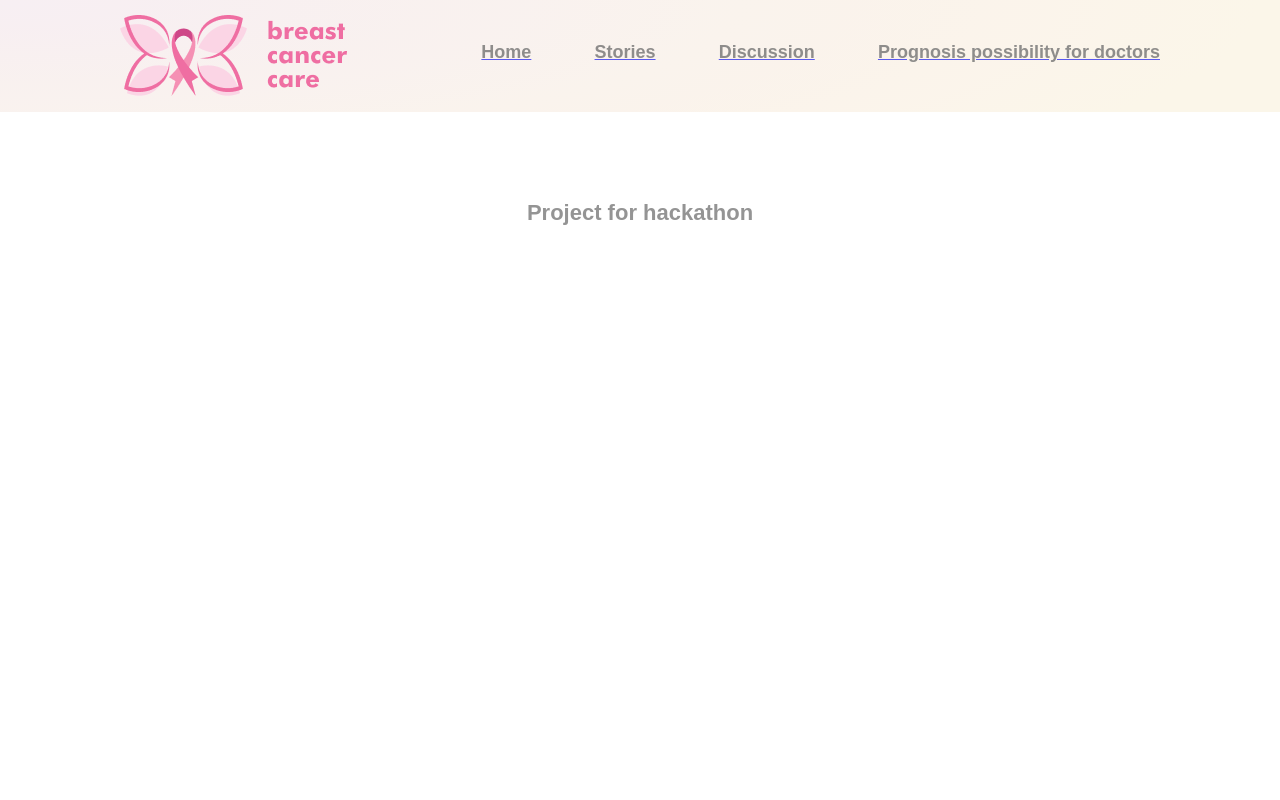
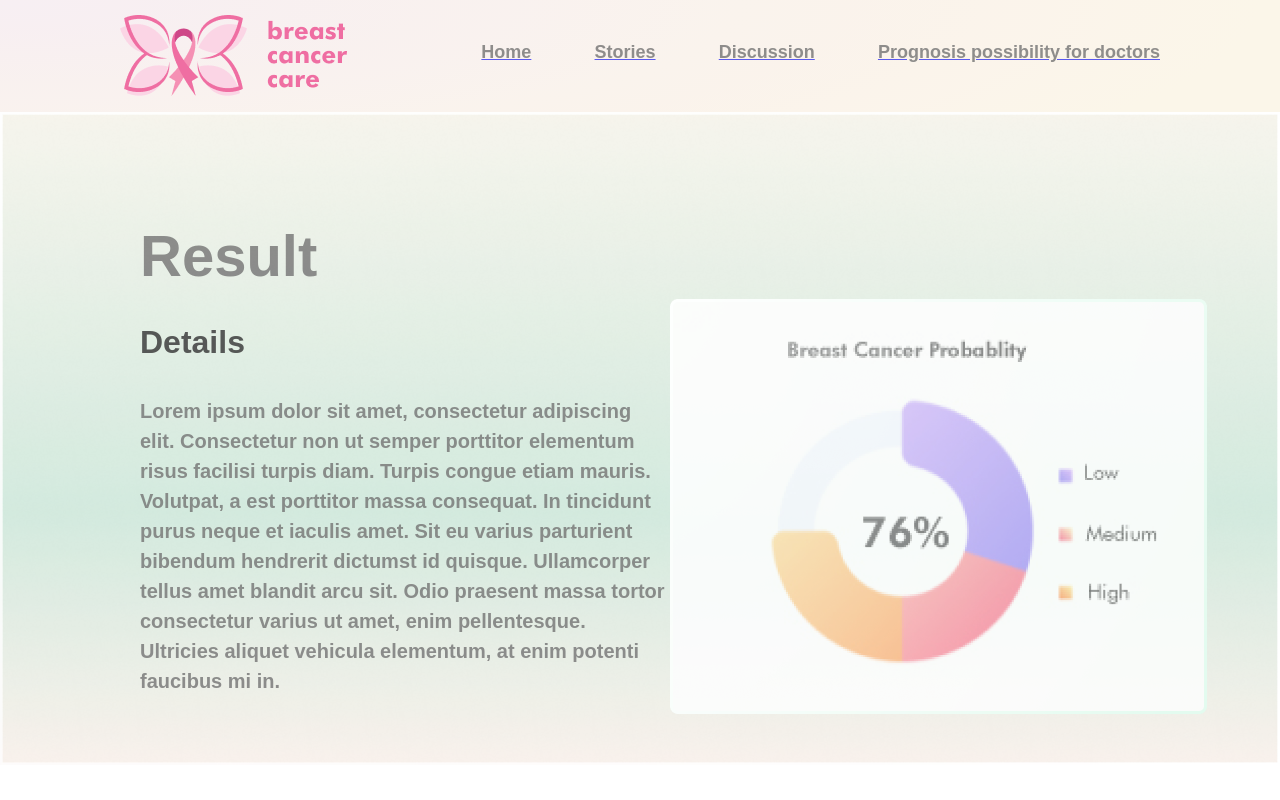
Before and after one commit to impedaka/project, a React (Create React App) app: page /result in a window 1280 px wide. Shown: the top 800 px of the page. Built offline with nearby package versions, Linux system fonts and the light colour scheme.

Commit message:
result page

```diff
--- a/src/App.js
+++ b/src/App.js
@@ -7,6 +7,7 @@ import TestPage from "./pages/Test";
 import Footer from "./components/Footer";
 import StoryPage from "./pages/Stories";
 import SarahStory from "./pages/SarahStory";
+import ResultPage from "./pages/Result";
 function App() {
   return (
     <>
@@ -19,6 +20,7 @@ function App() {
           <Route path="/test" element={<TestPage />} />
           <Route path="/stories" element={<StoryPage />} />
           <Route path="/sarahstory" element={<SarahStory />} />
+          <Route path="/result" element={<ResultPage />} />
         </Routes>
         <Footer />
       </BrowserRouter>
--- /dev/null
+++ b/src/pages/Result/Result.js
@@ -0,0 +1,13 @@
+import bg from "../../assets/resultbg.png";
+import styled from "styled-components";
+export const ResultBg = styled.div`
+  background: url(${bg}) no-repeat;
+  min-height: 100%;
+  background-size: 100%;
+  padding-top: 100px;
+  padding: 100px 140px;
+  h1 {
+    display: flex;
+    min-width: 500px;
+  }
+`;
--- /dev/null
+++ b/src/pages/Result/index.js
@@ -0,0 +1,32 @@
+import React from "react";
+import Result from "../../assets/result.png";
+import { SmallHeader } from "../Home/home";
+import { Col, Header, Row, Text } from "../page";
+import { ResultBg } from "./Result";
+const ResultPage = () => {
+  return (
+    <>
+      <ResultBg>
+        <Header>Result</Header>
+        <Row>
+          <Col>
+            <SmallHeader>Details</SmallHeader>
+            <Text style={{ width: "530px" }}>
+              Lorem ipsum dolor sit amet, consectetur adipiscing elit.
+              Consectetur non ut semper porttitor elementum risus facilisi
+              turpis diam. Turpis congue etiam mauris. Volutpat, a est porttitor
+              massa consequat. In tincidunt purus neque et iaculis amet. Sit eu
+              varius parturient bibendum hendrerit dictumst id quisque.
+              Ullamcorper tellus amet blandit arcu sit. Odio praesent massa
+              tortor consectetur varius ut amet, enim pellentesque. Ultricies
+              aliquet vehicula elementum, at enim potenti faucibus mi in.
+            </Text>
+          </Col>
+          <img src={Result} />
+        </Row>
+      </ResultBg>
+    </>
+  );
+};
+
+export default ResultPage;
```
Also changed, not shown: src/assets/result.png (added), src/assets/resultbg.png (added).
